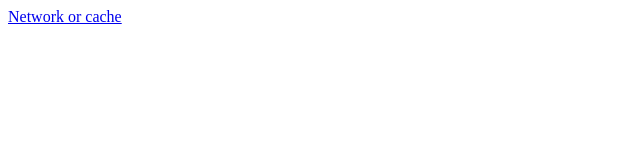
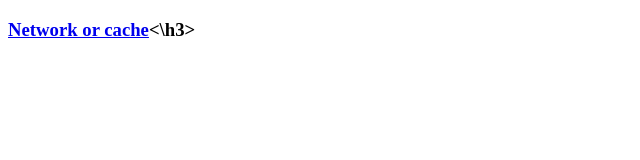
Before and after one commit to tishib/xtaka.github.io, a plain HTML site: page index.html in a window 1280 px wide. Shown: the whole page, without its empty margins (0-640 px from the left). Drawn offline with Linux system fonts and the light colour scheme.

Commit message:
Update index.html

```diff
--- a/index.html
+++ b/index.html
@@ -6,7 +6,7 @@
 </head>
 
 <body>
-	<a href="./sw/network-or-cache/index.html">Network or cache</a>
+	<h3><a href="./sw/network-or-cache/index.html">Network or cache</a><\h3>
 </body>
 
 </html>
```
